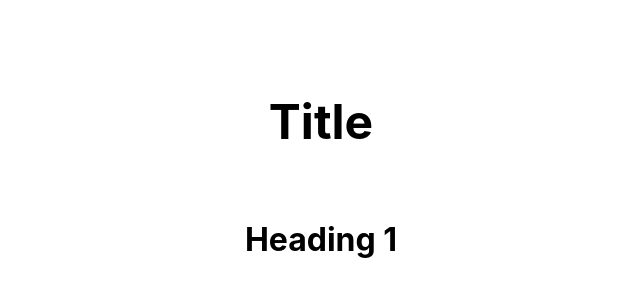
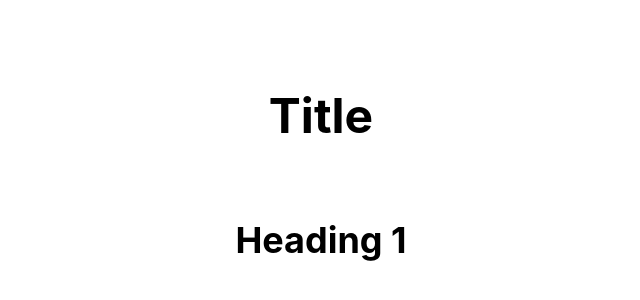
Before and after one commit to Petit-Development/Colors, a Next.js app: page / in a window 1280 px wide. Shown: the part 238-538 px from the top of the page, without its empty margins (319-959 px from the left). Built offline with nearby package versions, Linux system fonts and the light colour scheme; a web font is replaced by a local one.

Commit message:
Define global font families

```diff
--- a/styles/globals.css
+++ b/styles/globals.css
@@ -2,8 +2,9 @@ html,
 body {
   padding: 0;
   margin: 0;
-  font-family: Monda,  -apple-system, BlinkMacSystemFont, Segoe UI, Roboto, Oxygen,
+  font-family: Monda, -apple-system, BlinkMacSystemFont, Segoe UI, Roboto, Oxygen,
     Ubuntu, Cantarell, Fira Sans, Droid Sans, Helvetica Neue, sans-serif;
+  font-size: 24px;
 }
 
 a {
@@ -17,5 +18,22 @@ a {
 
 .title {
   font-weight: bold;
-  font-size: 48px;
+  font-size: 2rem;
 }
+
+h1 {
+  font-size: 1.5rem;
+  font-weight: bold;
+}
+
+h2 {
+  font-size: 1.5rem;
+}
+
+h3 {
+  font-size: 1.16rem;
+}
+
+.subtitle {
+  font-size: .583rem;
+}
```
